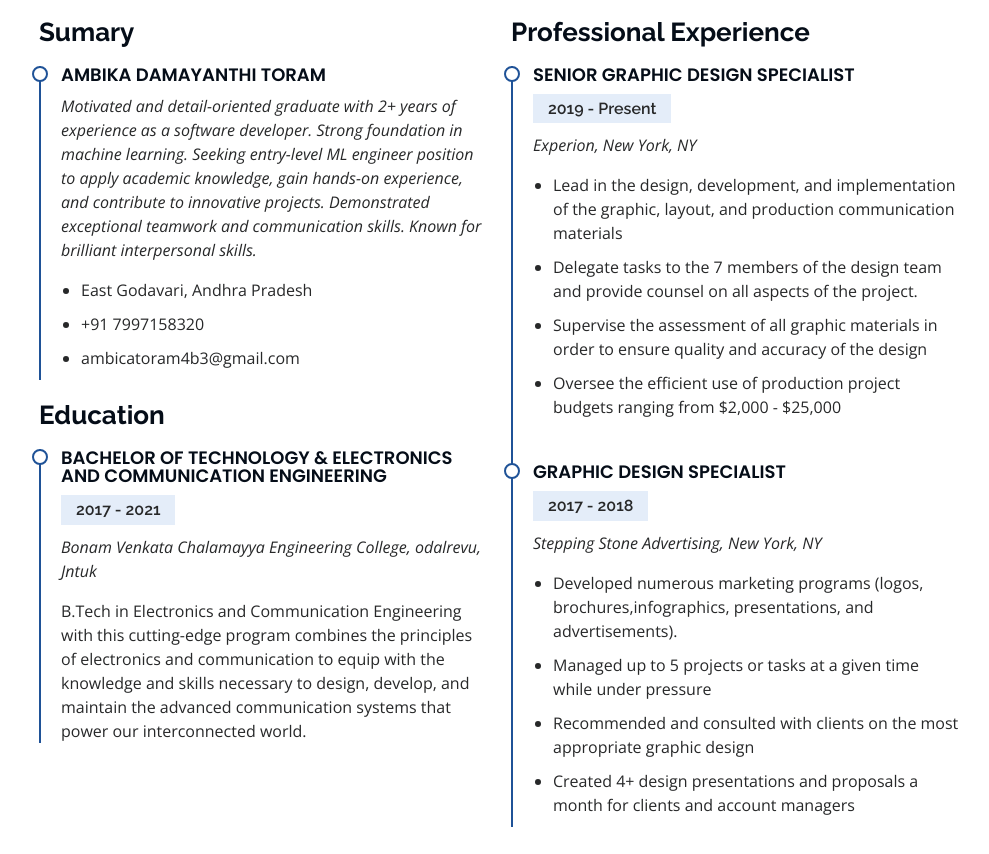
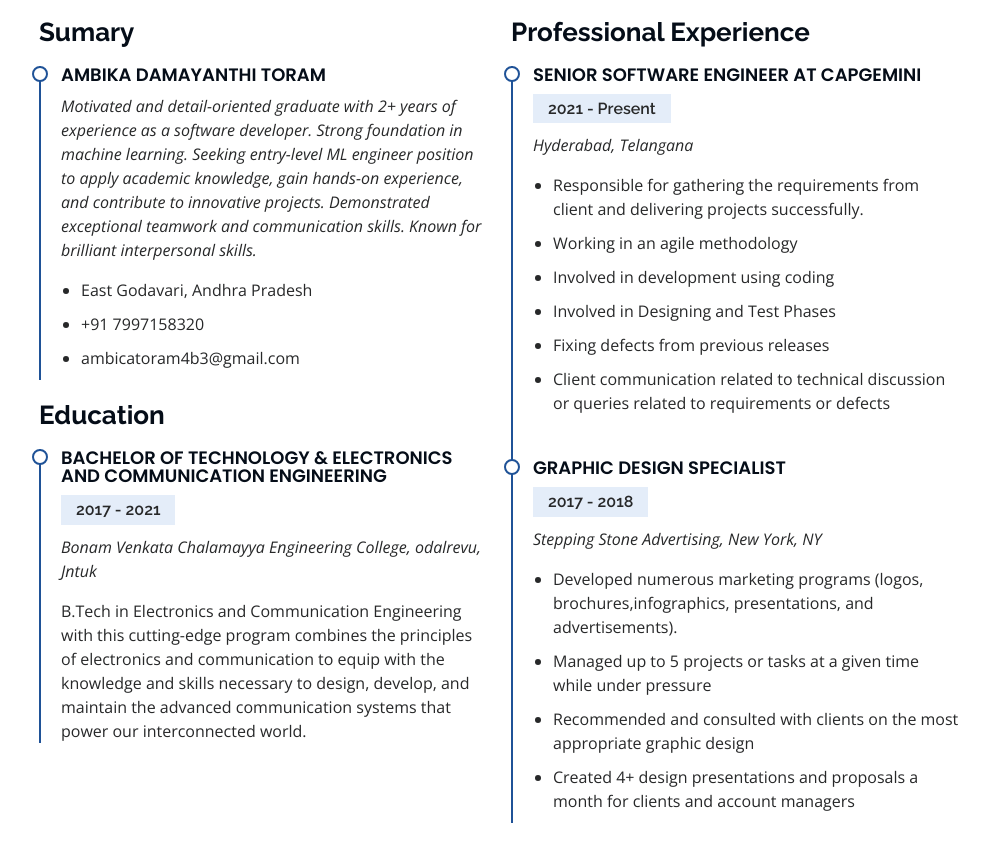
Before and after one commit to AmbikaDamayanthi/super_website, a plain HTML site: page index.htm in a window 1280 px wide. Shown: the part 1954-2808 px from the top of the page, without its empty margins (291-1280 px from the left). Drawn offline with nearby package versions, Linux system fonts and the light colour scheme.

Commit message:
Update index.htm

```diff
--- a/index.htm
+++ b/index.htm
@@ -224,14 +224,17 @@ College, odalrevu, Jntuk</em></p>
           <div class="col-lg-6" data-aos="fade-up" data-aos-delay="100">
             <h3 class="resume-title">Professional Experience</h3>
             <div class="resume-item">
-              <h4>Senior graphic design specialist</h4>
-              <h5>2019 - Present</h5>
-              <p><em>Experion, New York, NY </em></p>
+              <h4>Senior Software Engineer at Capgemini</h4>
+              <h5>2021 - Present</h5>
+              <p><em>Hyderabad, Telangana</em></p>
               <ul>
-                <li>Lead in the design, development, and implementation of the graphic, layout, and production communication materials</li>
-                <li>Delegate tasks to the 7 members of the design team and provide counsel on all aspects of the project. </li>
-                <li>Supervise the assessment of all graphic materials in order to ensure quality and accuracy of the design</li>
-                <li>Oversee the efficient use of production project budgets ranging from $2,000 - $25,000</li>
+                <li>Responsible for gathering the requirements from client and delivering projects successfully.</li>
+                <li>Working in an agile methodology </li>
+                <li>Involved in development using coding</li>
+                <li>Involved in Designing and Test Phases</li>
+                <li>Fixing defects from previous releases</li>
+                <li>Client communication related to technical discussion or queries related to requirements or
+defects</li>
               </ul>
             </div>
             <div class="resume-item">
```
